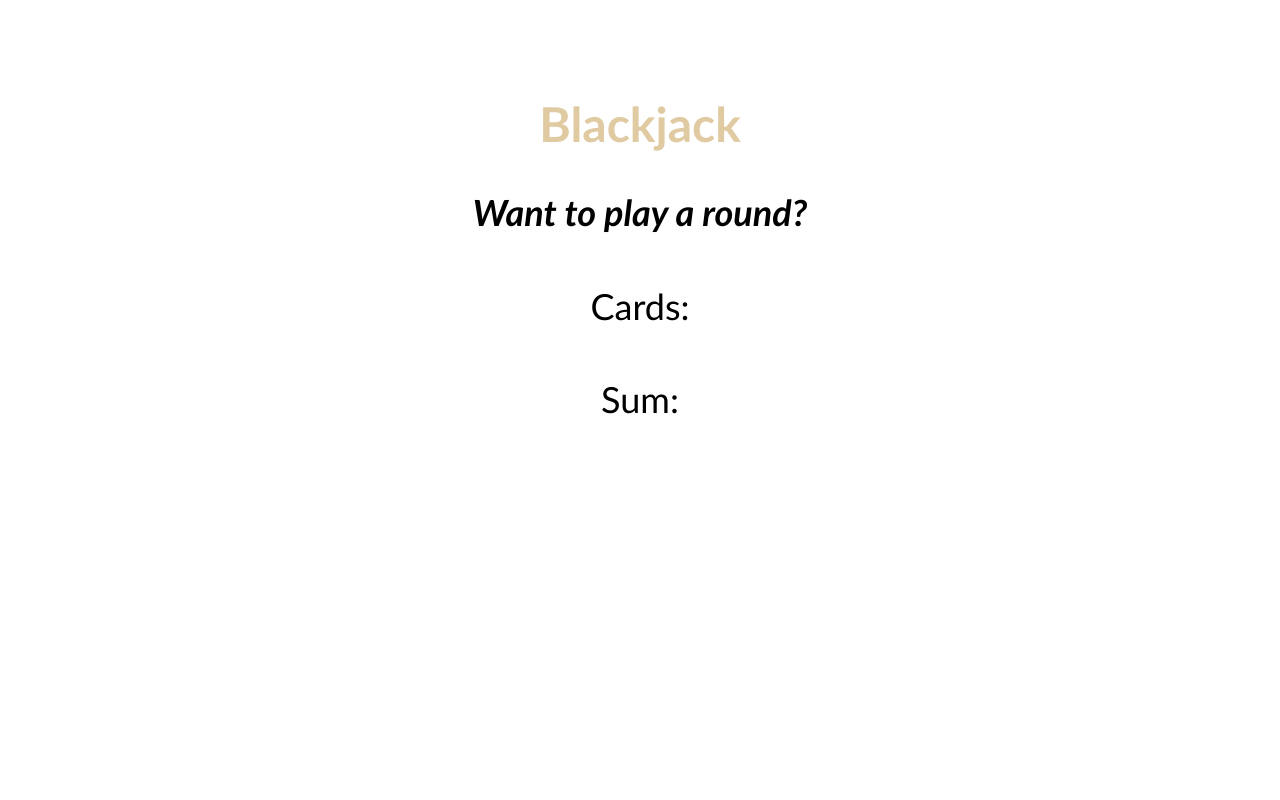
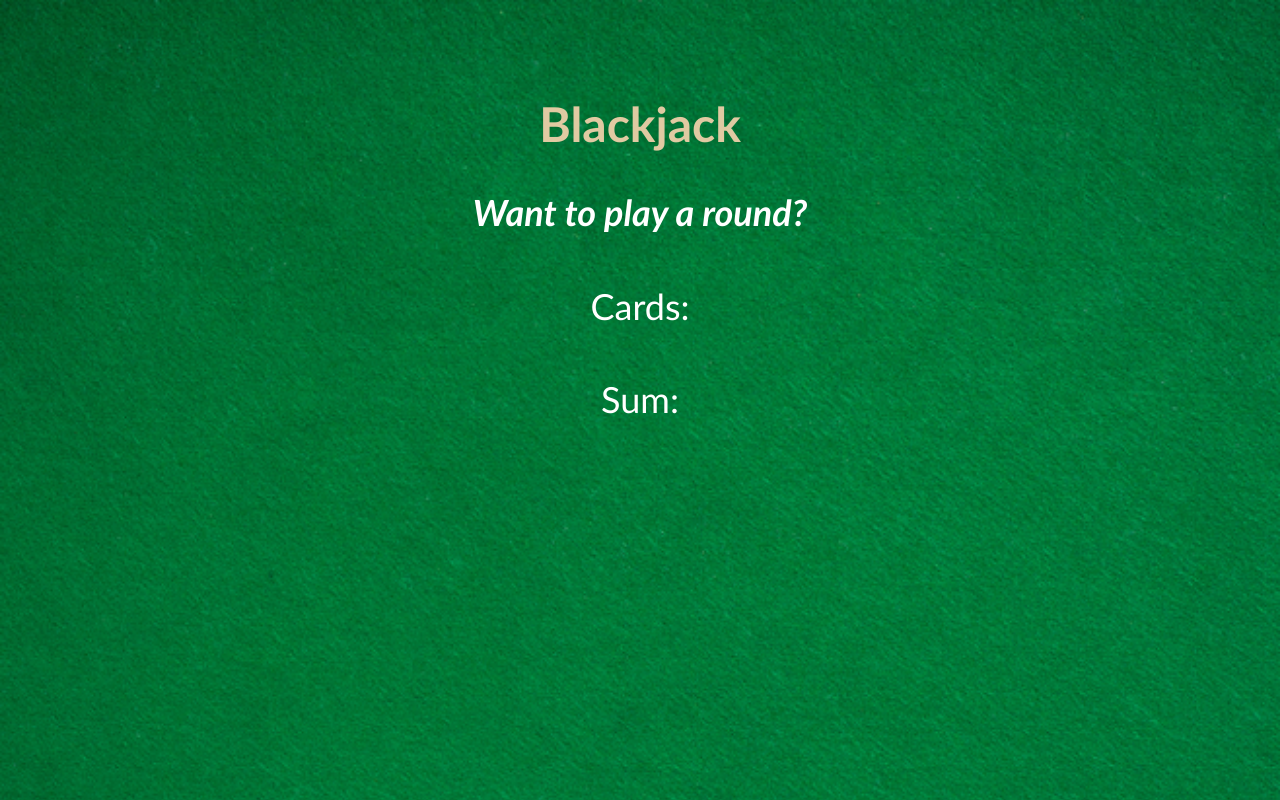
Before and after one commit to MeixieM/Blackjack-Game, a plain HTML site: page index.html in a window 1280 px wide. Drawn offline with Linux system fonts and the light colour scheme.

Commit message:
fixed background-image bug

```diff
--- a/css/style.css
+++ b/css/style.css
@@ -29,8 +29,9 @@ html {
 }
 
 body {
-    background-image: url("images/table.png");
-    /* color: var(--clr-light); */
+    background-image: url("../images/table.png");
+    background-size: cover;
+    color: var(--clr-light);
     margin: 0;
     font-family: var(--ff-primary);
     font-size: var(--fs-body);
```
Also changed, not shown: css/images/table.png (deleted).
